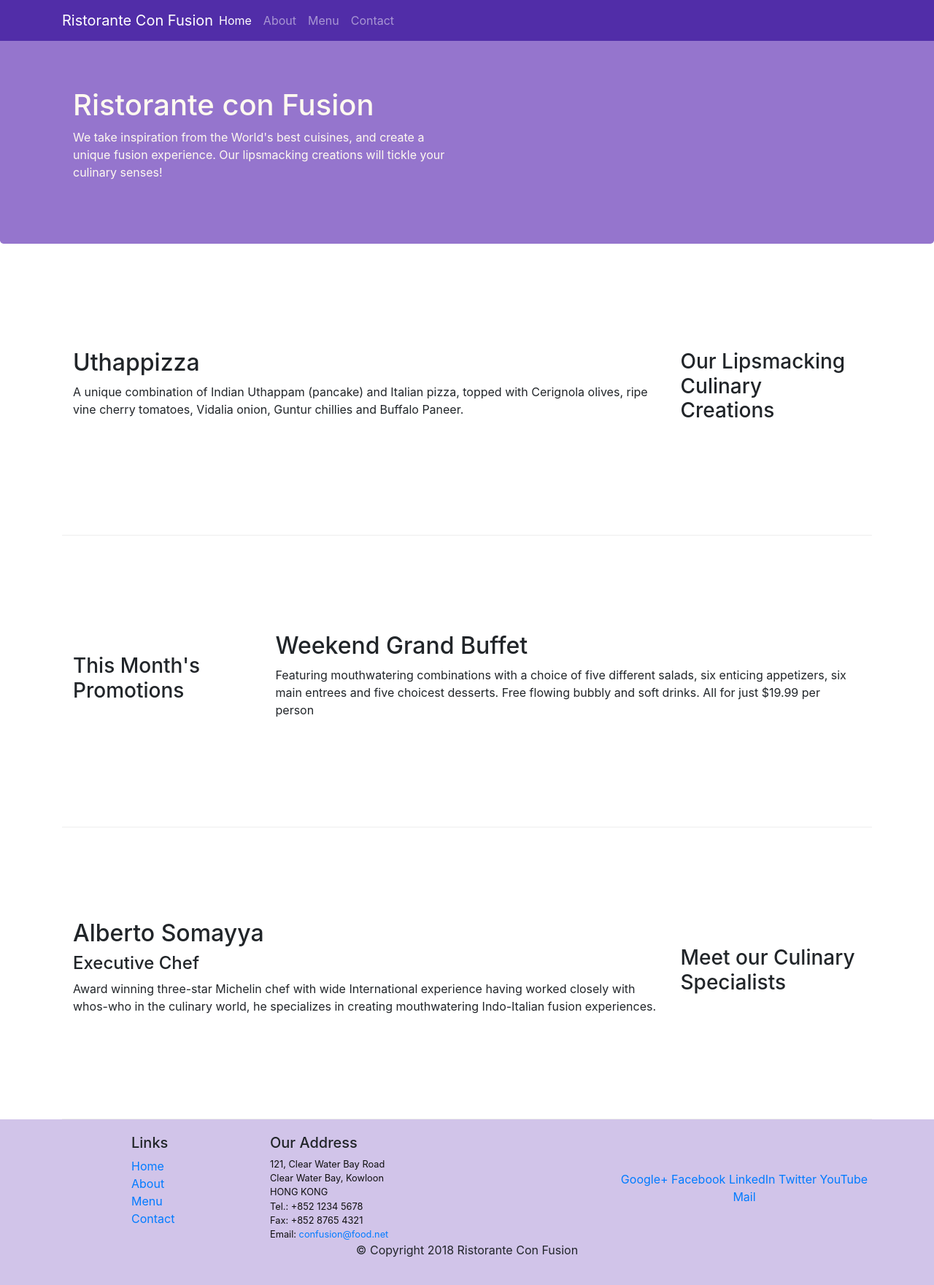
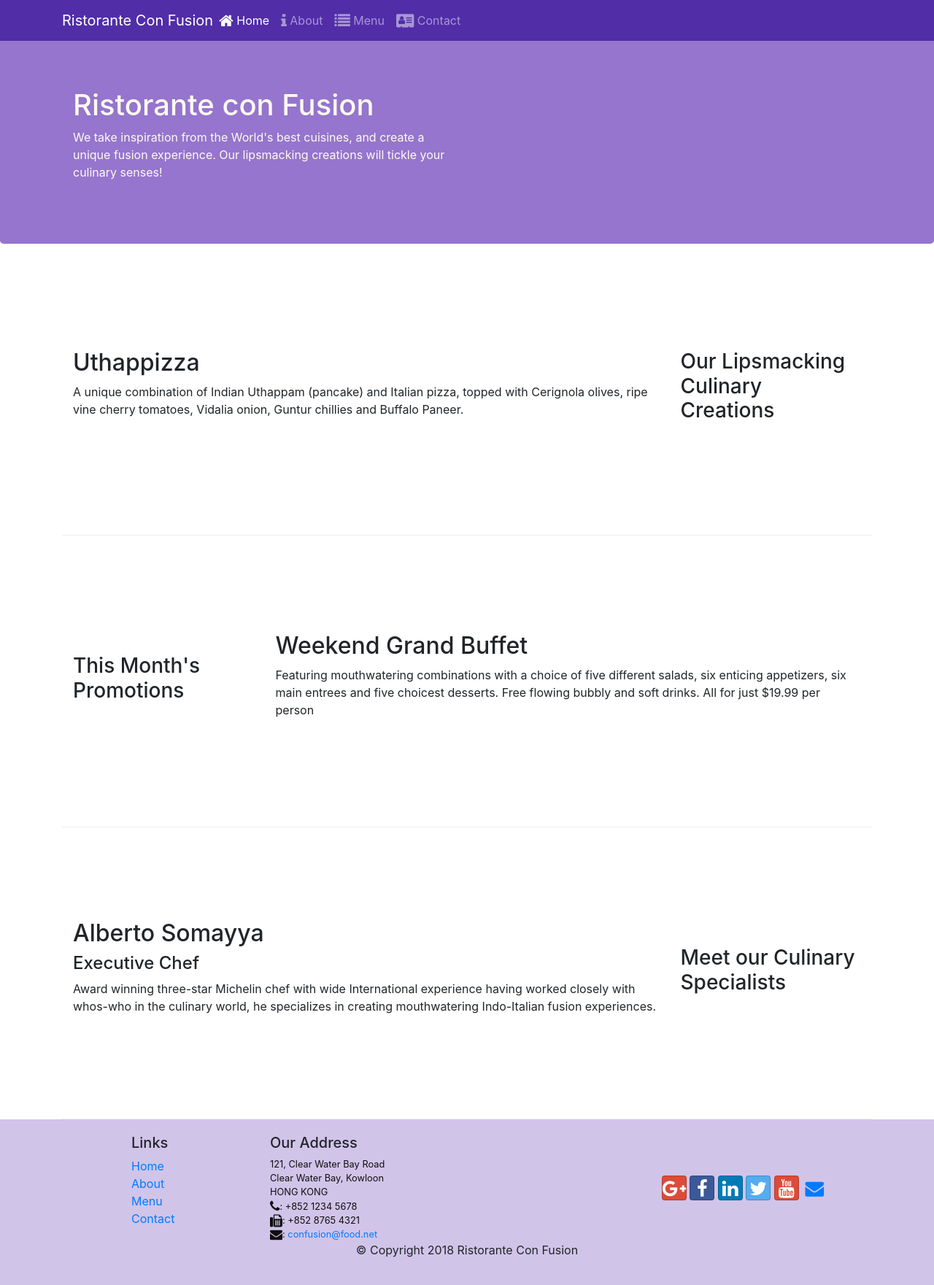
Before and after one commit to joycegs3/conFusion, a website: page index.html in a window 1280 px wide. Shown: the whole page at 73% size. Drawn offline with nearby package versions, Linux system fonts and the light colour scheme.

Commit message:
Icon Fonts

```diff
--- a/index.html
+++ b/index.html
@@ -9,6 +9,8 @@
 
     <!-- Bootstrap CSS -->
     <link rel="stylesheet" href="node_modules/bootstrap/dist/css/bootstrap.min.css">
+    <link rel="stylesheet" href="node_modules/font-awesome/css/font-awesome.min.css">
+    <link rel="stylesheet" href="node_modules/bootstrap-social/bootstrap-social.css">
     <link rel="stylesheet" href="css/styles.css">
     <title>Ristorante Con Fusion</title>
 </head>
@@ -23,10 +25,10 @@
             <a class="navbar-brand mr-auto" href="#">Ristorante Con Fusion</a>
             <div class="collapse navbar-collapse" id="Navbar">
                 <ul class="navbar-nav mr-auto">
-                    <li class="nav-item active"><a class="nav-link" href="#">Home</a></li>
-                    <li class="nav-item"><a class="nav-link" href="./aboutus.html">About</a></li>
-                    <li class="nav-item"><a class="nav-link" href="#">Menu</a></li>
-                    <li class="nav-item"><a class="nav-link" href="#">Contact</a></li>
+                    <li class="nav-item active"><a class="nav-link" href="#"><span class="fa fa-home fa-lg"></span> Home</a></li>
+                    <li class="nav-item"><a class="nav-link" href="./aboutus.html"><span class="fa fa-info fa-lg"></span> About</a></li>
+                    <li class="nav-item"><a class="nav-link" href="#"><span class="fa fa-list fa-lg"></span> Menu</a></li>
+                    <li class="nav-item"><a class="nav-link" href="#"> <span class="fa fa-address-card fa-lg"></span> Contact</a></li>
                 </ul>
             </div>
         </div>
@@ -104,19 +106,19 @@
                         121, Clear Water Bay Road<br>
                         Clear Water Bay, Kowloon<br>
                         HONG KONG<br>
-                        Tel.: +852 1234 5678<br>
-                        Fax: +852 8765 4321<br>
-                        Email: <a href="mailto:confusion@food.net">confusion@food.net</a>
+                        <i class="fa fa-phone fa-lg"></i>: +852 1234 5678<br>
+                        <i class="fa fa-fax fa-lg"></i>: +852 8765 4321<br>
+                        <i class="fa fa-envelope fa-lg"></i>: <a href="mailto:confusion@food.net">confusion@food.net</a>
                     </address>
                 </div>
                 <div class="col-12 col-sm-4 align-self-center">
                     <div class="text-center">
-                        <a href="http://google.com/+">Google+</a>
-                        <a href="http://www.facebook.com/profile.php?id=">Facebook</a>
-                        <a href="http://www.linkedin.com/in/">LinkedIn</a>
-                        <a href="http://twitter.com/">Twitter</a>
-                        <a href="http://youtube.com/">YouTube</a>
-                        <a href="mailto:">Mail</a>
+                        <a class="btn btn-social-icon btn-google" href="http://google.com/+"><i class="fa fa-google-plus fa-lg"></i></a>
+                        <a class="btn btn-social-icon btn-facebook" href="http://www.facebook.com/profile.php?id="><i class="fa fa-facebook fa-lg"></i></a>
+                        <a class="btn btn-social-icon btn-linkedin" href="http://www.linkedin.com/in/"><i class="fa fa-linkedin fa-lg"></i></a>
+                        <a class="btn btn-social-icon btn-twitter" href="http://twitter.com/"><i class="fa fa-twitter fa-lg"></i></a>
+                        <a class="btn btn-social-icon btn-google" href="http://youtube.com/"><i class="fa fa-youtube fa-lg"></i></a>
+                        <a class="btn btn-social-icon" href="mailto:"><i class="fa fa-envelope fa-lg"></i></a>
                     </div>
                 </div>
             </div>
--- a/package.json
+++ b/package.json
@@ -15,6 +15,8 @@
   },
   "dependencies": {
     "bootstrap": "^4.0.0",
+    "bootstrap-social": "^5.1.1",
+    "font-awesome": "^4.7.0",
     "jquery": "^3.3.1",
     "popper.js": "^1.12.9"
   }
```
Also changed, not shown: aboutus.html (+15 -13 lines), 1 other file.
